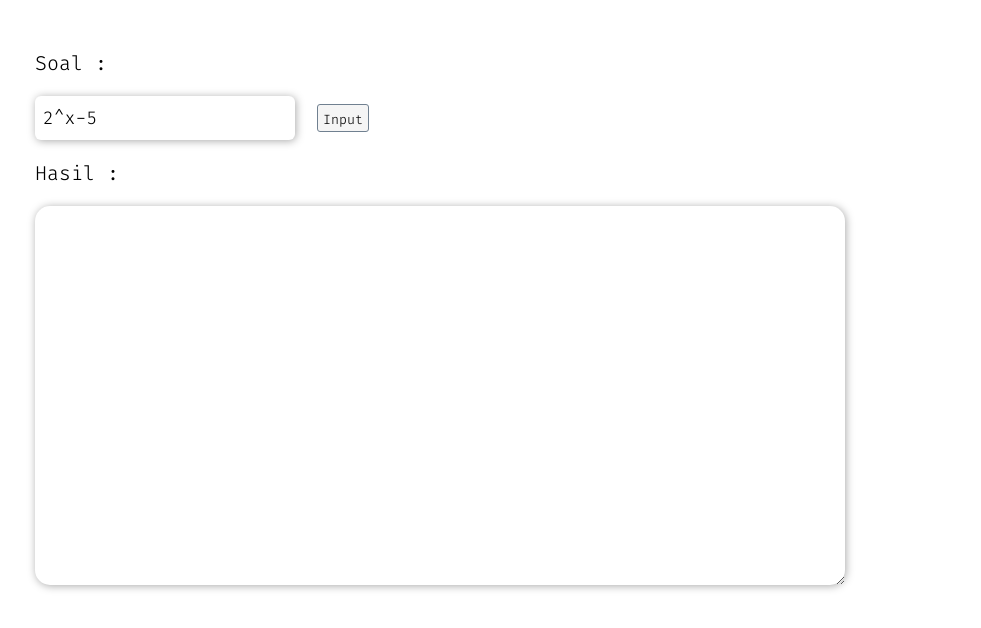
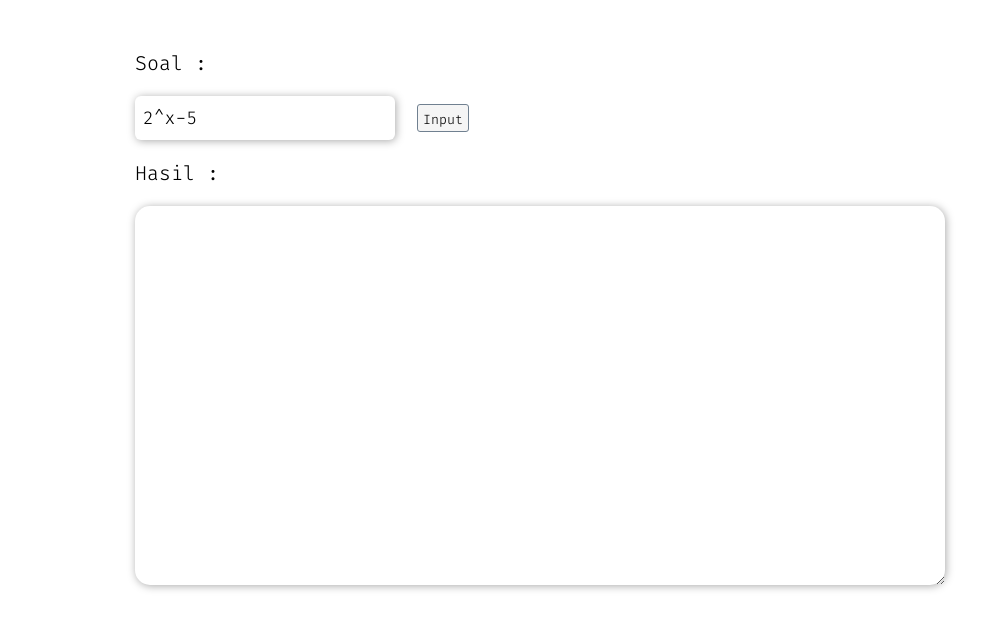
Before and after one commit to aldymartinus/numerik, a plain HTML site: page index.html in a window 1280 px wide. Shown: the whole page, without its empty margins (165-1146 px from the left). Drawn offline with Linux system fonts and the light colour scheme.

Commit message:
Update style.css

```diff
--- a/style.css
+++ b/style.css
@@ -1,5 +1,5 @@
 body{
-    margin: 50px 0px 0px 200px;
+    margin: 50px 0px 0px 300px;
     font-size: 20px;
     font-family: 'Fira Code', monospace;
 }
```
